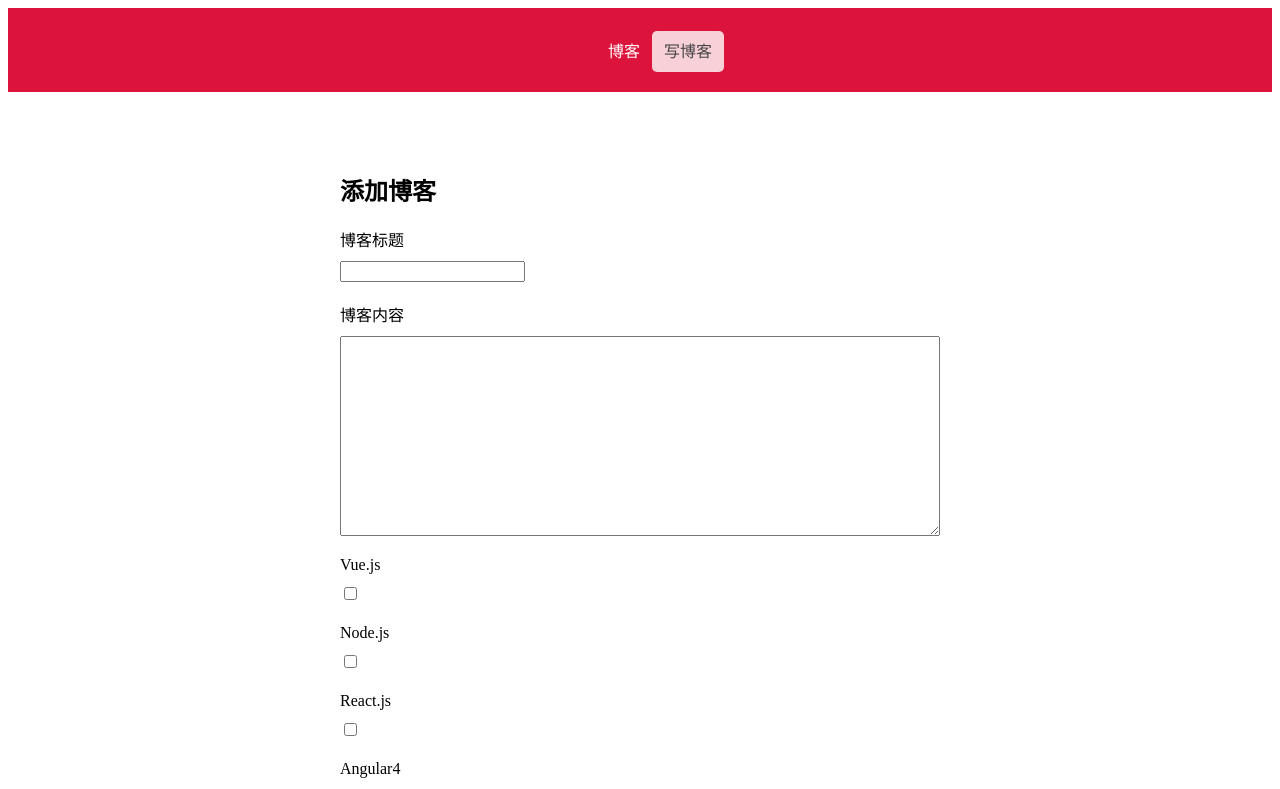
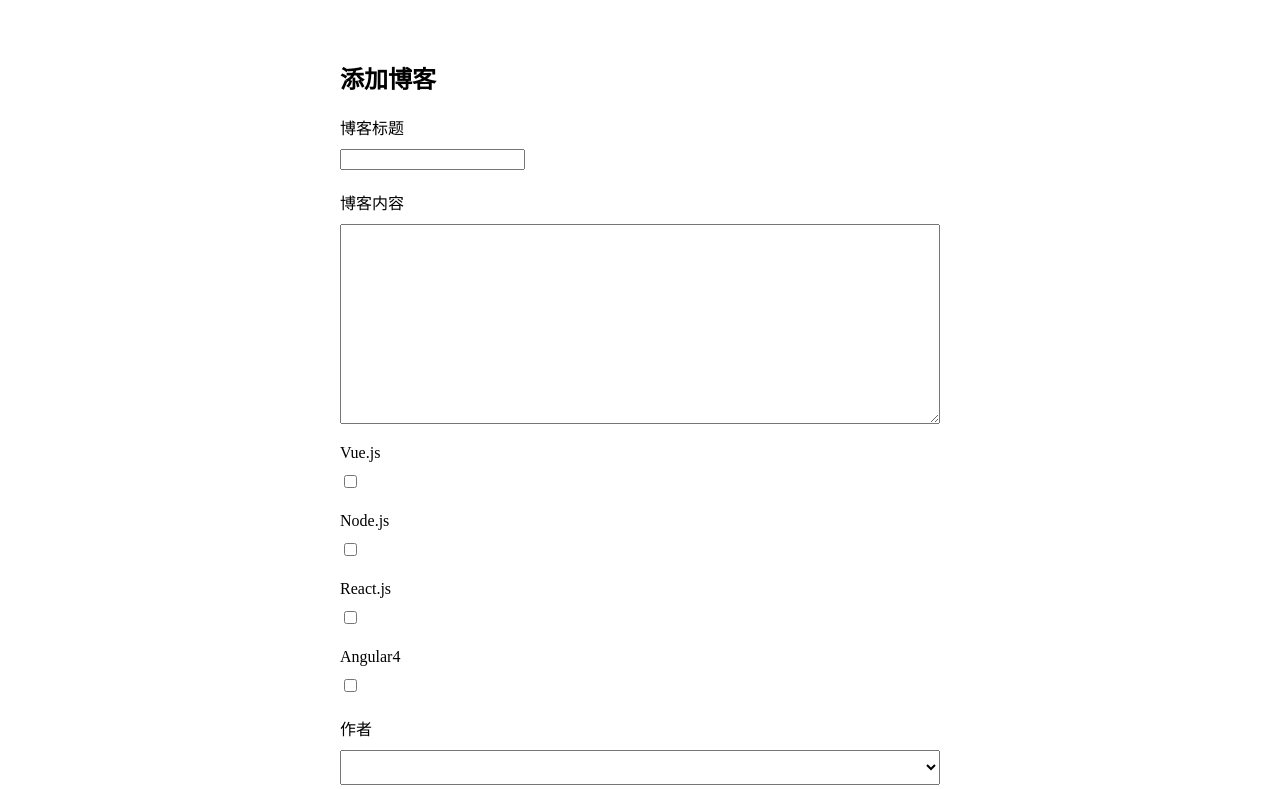
Before and after one commit to doudizhu/my-blog-demo, a Vue app: page /add in a window 1280 px wide. Shown: the top 789 px of the page. Built offline with nearby package versions, Linux system fonts and the light colour scheme; what vue-resource would draw is missing.

Commit message:
13.3 markdown:新增

```diff
--- a/src/App.vue
+++ b/src/App.vue
@@ -2,7 +2,7 @@
   #id
     //- AddBlog
     //- ShowBlogs
-    BlogHeader
+    //- BlogHeader
     router-view
 </template>
 
--- /dev/null
+++ b/src/views/markdown/Add.vue
@@ -0,0 +1,133 @@
+<template lang='pug'>
+  #add-blog
+    h2 添加博客
+    form(v-if='!submmited')
+      label 博客标题
+      input(v-model='blog.title' required)
+      label 博客内容
+      //- textarea(v-model='blog.content')
+      MarkdownEditor(v-model='blog.content' ref='markdownEditor')
+
+      #checkboxes
+        label Vue.js
+        input(type='checkbox' value='Vue.js' v-model='blog.categories')
+        label Node.js
+        input(type='checkbox' value='Node.js' v-model='blog.categories')
+        label React.js
+        input(type='checkbox' value='React.js' v-model='blog.categories')
+        label Angular4
+        input(type='checkbox' value='Angular4' v-model='blog.categories')
+
+      label 作者
+      select(v-model='blog.author')
+        option(v-for='item in authors') {{item}}
+
+      button(@click.prevent='post') 添加博客
+
+
+    #preview(v-show='submmited')
+      h3 博客总览
+      p 博客标题：{{blog.title}}
+      p 博客内容：
+      //- p {{blog.content}}
+      div(ref='markdownPreview') dd
+        div(v-html="html")
+      p 博客分类：
+      ul
+        li(v-for='item in blog.categories') {{item}}
+
+    div(v-if='submmited')
+      h3 您的博客发布成功！
+</template>
+
+<script lang="ts">
+import MarkdownEditor from '@/components/MarkdownEditor/index.vue'
+import {Component,Vue,} from 'vue-property-decorator'
+@Component({
+  components:{MarkdownEditor}
+})
+export default class ViewComponent extends Vue {
+  /**data */
+  blog = {
+    title:'',
+    content:'',
+    categories: [],
+    author:'',
+  }
+  authors = ['Hemiah','Henry','Bucky']
+  submmited = false
+  html = ''
+
+  mounted(){
+    console.log(this.$refs['previewMdHtml'])
+  }
+
+  /**method */
+  post(){
+    (this.$http as any).post(
+      'https://my-blog-demo-632c9.firebaseio.com/posts.json',
+      this.blog,
+    ).then((data:any)=>{
+      this.submmited = true
+
+      const markdownEditor = this.$refs['markdownEditor'] as any;
+      this.html = markdownEditor.getHtml()
+
+      setTimeout(()=>{
+        const markdownPreview = (this.$refs['markdownPreview'] as any)
+        console.log(`markdownPreview:`,markdownPreview)
+        const video = markdownPreview.querySelector('video')
+        if(video && !video.getAttribute('controls')){
+          video.setAttribute('controls','controls')
+        };
+      },1000)
+
+
+      this.submmited = true
+    })
+  }
+}
+</script>
+
+<style scoped lang="stylus">
+#add-blog *
+  box-sizing border-box
+#add-blog
+  margin 20px auto
+  max-width 600px
+  padding 20px
+  label
+    display block
+    margin 20px 0 10px
+  input[type='text'],textarea,select
+    display block
+    width 100%
+    padding 8px
+  textarea
+    height 200px
+#checkbox
+  label
+    display inline-block
+    margin-top 0
+  input
+    display inline-block
+    margin-top 0
+
+button
+  display block
+  margin 20px 0
+  background crimson
+  color #ffffff
+  border 0
+  padding 14px
+  border-radius 10px
+  font-size 18px
+  cursor pointer
+
+#preview
+  padding 10px 20px
+  border 1px dotted #cccccc
+  margin 30px 0
+  h3
+    margin-top 10px
+</style>
```
Also changed, not shown: src/router.ts (+10 -0 lines).
